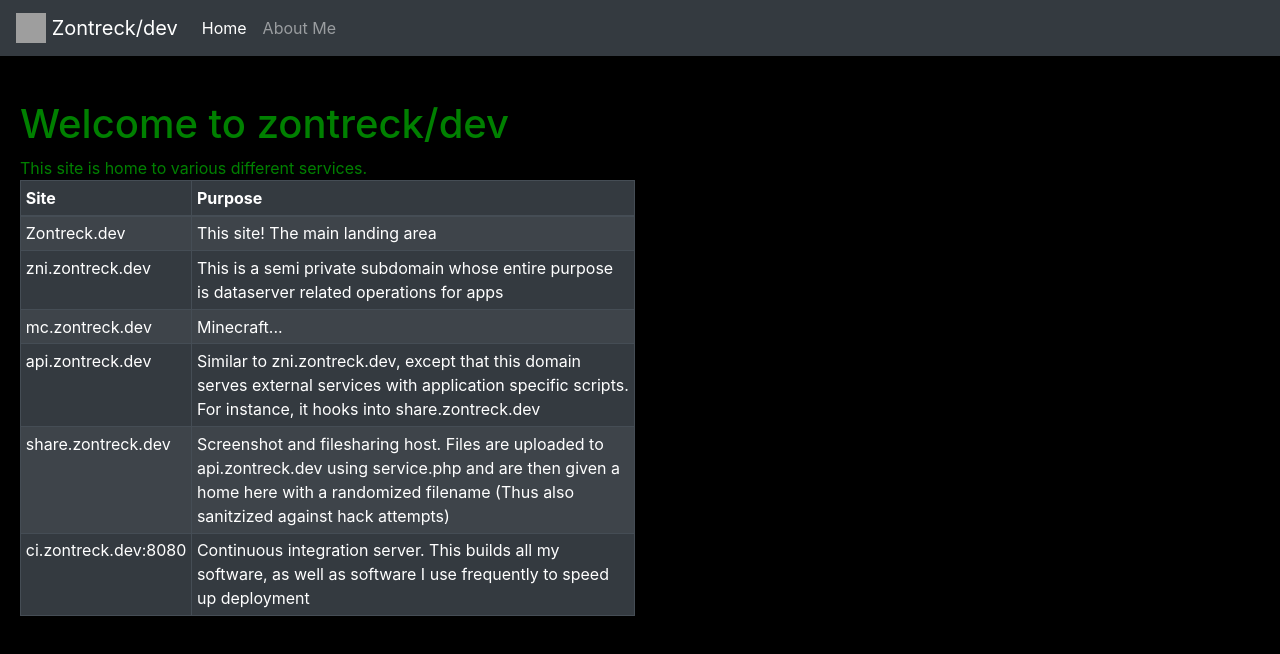
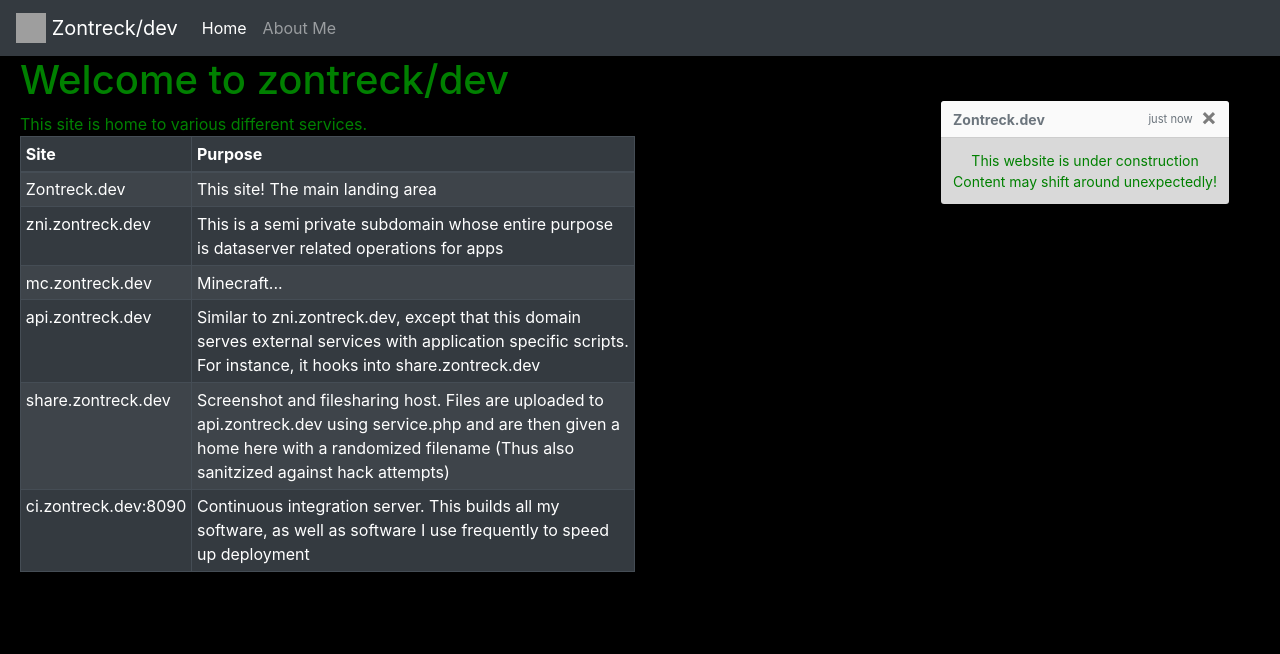
Before and after one commit to zontreck/zontreck.dev, a React (Create React App) app: page / in a window 1280 px wide. Shown: the top 654 px of the page. Built offline with nearby package versions, Linux system fonts and the light colour scheme; grey boxes are pictures that could not be loaded.

Commit message:
Make alerts visible

```diff
--- a/src/App.js
+++ b/src/App.js
@@ -5,6 +5,7 @@ import { BrowserRouter as Router, Route } from "react-router-dom";
 import Home from "./ZHomePage";
 import "./App.css";
 import About from "./AboutPage";
+import MakeAlert from "./Notification";
 
 function App() {
   const show = true;
@@ -21,25 +22,36 @@ function App() {
     >
       <center>
         <ZDevNavBar />
+
         <div
-          class="generalAlertContainer"
+          aria-live="polite"
+          aria-atomic="true"
           style={{
             position: "fixed",
-            left: "50%",
-            top: "100",
+            minHeight: "200px",
+            top: 100,
+            right: 50,
+            zIndex: 1000,
+            width: "50%",
+            height: "100%",
           }}
         >
-          <Alert variant="danger" show={show}>
-            This website is under construction, content may shift around
-            unexpectedly!
-          </Alert>
+          <div
+            style={{
+              position: "absolute",
+              top: 0,
+              right: 0,
+            }}
+          >
+            <MakeAlert
+              AlertTitle="This website is under construction"
+              AlertBody="Content may shift around unexpectedly!"
+            />
+          </div>
         </div>
       </center>
       <div
         style={{
-          position: "fixed",
-          top: 100,
-          left: 0,
           height: "100%",
         }}
       >
--- /dev/null
+++ b/src/Notification.js
@@ -0,0 +1,22 @@
+import React, { useState } from "react";
+import { Toast, ToastHeader, ToastBody } from "react-bootstrap";
+
+function MakeAlert(props) {
+  const [show, setShow] = useState(true);
+
+  return (
+    <Toast onClose={() => setShow(false)} show={show} delay={10000} autohide>
+      <Toast.Header>
+        <strong className="mr-auto">Zontreck.dev</strong>
+        <small>just now</small>
+      </Toast.Header>
+      <Toast.Body>
+        {props.AlertTitle}
+        <br />
+        {props.AlertBody}
+      </Toast.Body>
+    </Toast>
+  );
+}
+
+export default MakeAlert;
--- a/src/ZHomePage.js
+++ b/src/ZHomePage.js
@@ -58,7 +58,7 @@ function Home() {
                   </td>
                 </tr>
                 <tr>
-                  <td>ci.zontreck.dev:8080</td>
+                  <td>ci.zontreck.dev:8090</td>
                   <td>
                     Continuous integration server. This builds all my software,
                     as well as software I use frequently to speed up deployment
--- a/src/ZontreckDevNavBar.js
+++ b/src/ZontreckDevNavBar.js
@@ -10,7 +10,8 @@ const HDR = (props) => {
     <Navbar
       bg="dark"
       variant="dark"
-      style={{ position: "fixed", zIndex: 100, top: 0, width: "100%" }}
+      style={{ zIndex: 100, width: "100%" }}
+      sticky={"top"}
     >
       <Navbar.Brand href="/">
         <img
```
